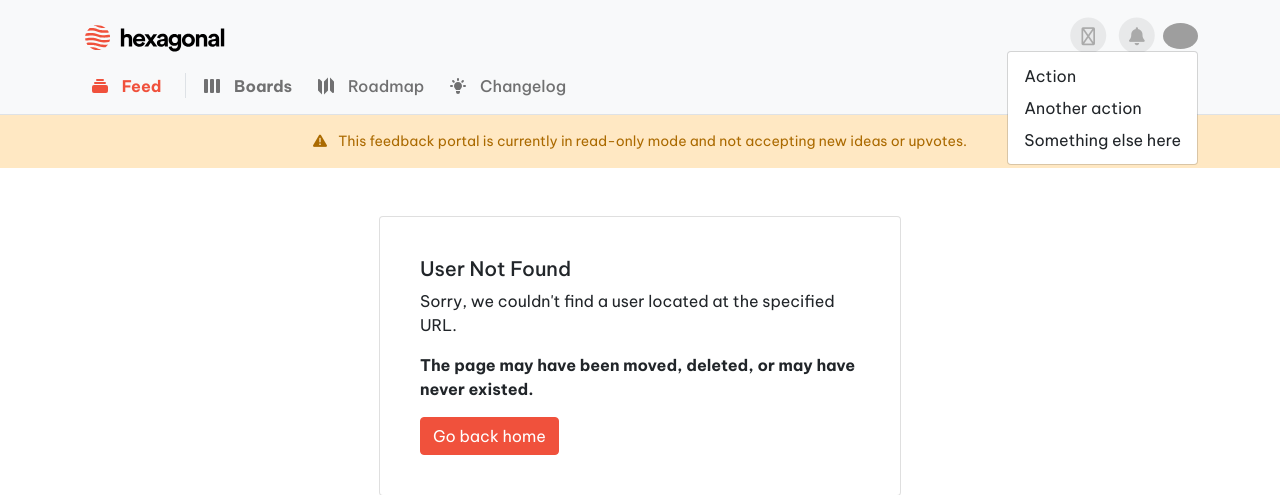
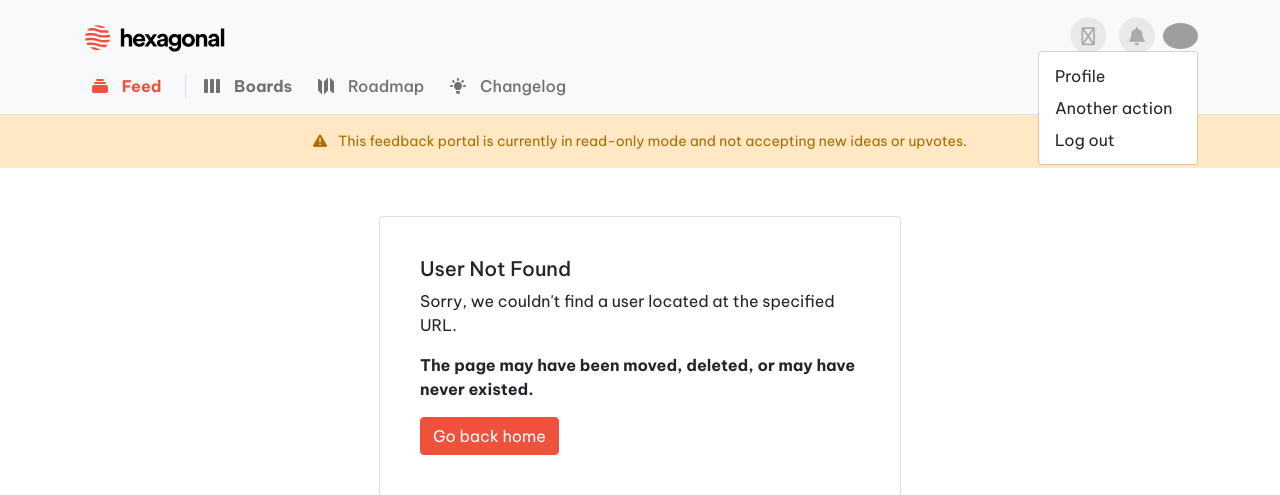
Before and after one commit to austin-dudzik/nova, a PHP site: page /feedback/u/ in a window 1280 px wide, after a click that opens the changed part. Shown: the top 495 px of the page. Run offline with PHP 8.4, Linux system fonts and the light colour scheme; the visitor is signed in with stand-in values (Sample User, id 1); data that the repository does not hold is empty; grey boxes are pictures that could not be loaded.

Commit message:
Added new methods and functions for new logout functionality

```diff
--- a/assets/js/main.js
+++ b/assets/js/main.js
@@ -2,3 +2,19 @@ String.prototype.trunc =
     function (n) {
         return this.substr(0, n - 1) + (this.length > n ? '&hellip;' : '');
     };
+
+$(document).on("click", ".logout", logOut);
+
+function logOut() {
+    $.ajax({
+        url: "http://localhost/feedback/api.php",
+        method: "GET",
+        data: {
+            type: "revokeSession",
+            csrf_token: csrf_token
+        },
+        success: () => {
+            window.location = site_url;
+        }
+    })
+}
--- a/includes/navigation.php
+++ b/includes/navigation.php
@@ -43,7 +43,6 @@
 
 
                 <div class="dropdown d-inline-block">
-                    <?php $user = json_decode($_SESSION["user"]) ?>
                     <img src="https://gravatar.com/avatar/<?php echo md5($user->email) ?>"
                          alt=""
                          class="rounded-circle"
@@ -52,17 +51,15 @@
                     <ul class="dropdown-menu dropdown-menu-end">
                         <li>
                             <a class="dropdown-item"
-                               href="#">Action</a>
+                               href="<?= $site_url ?>/u/<?= $user->username ?>">Profile</a>
                         </li>
                         <li>
                             <a class="dropdown-item"
                                href="#">Another
                                 action</a></li>
                         <li>
-                            <a class="dropdown-item"
-                               href="#">Something
-                                else
-                                here</a></li>
+                            <a class="dropdown-item logout" href="javascript:void()">Log out</a>
+                        </li>
                     </ul>
                 </div>
                 <?php } else { ?>
```
Also changed, not shown: classes/Authentication.php (+14 -0 lines).
